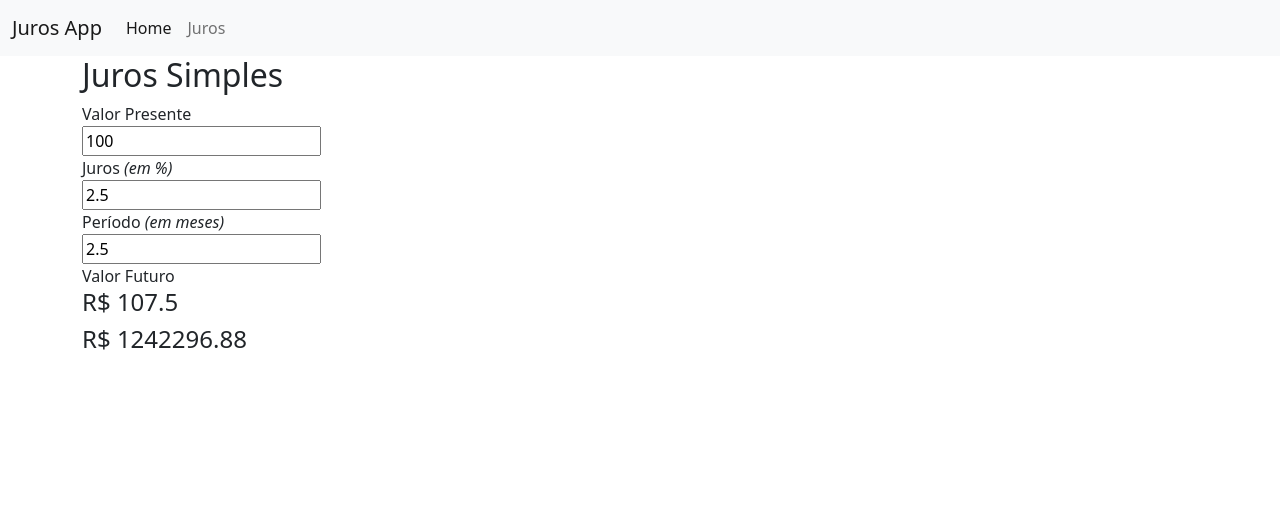
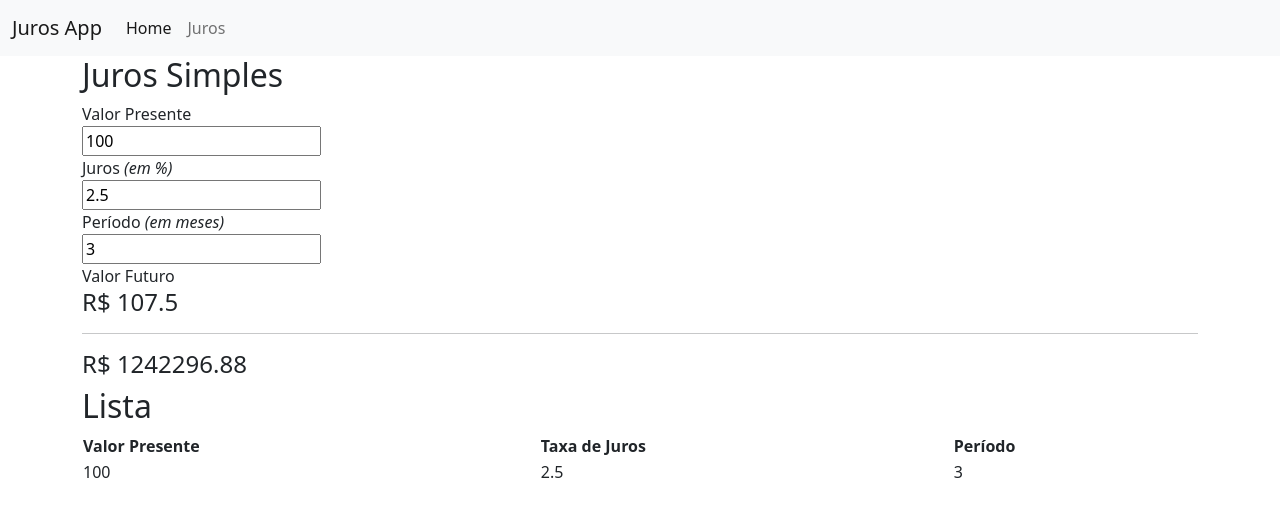
Before and after one commit to AugustoThiago/appJuros, an Angular app: page /juros in a window 1280 px wide. Shown: the top 516 px of the page. Built offline with nearby package versions, Linux system fonts and the light colour scheme.

Commit message:
2 files modified

```diff
--- a/src/app/juros/juros.component.html
+++ b/src/app/juros/juros.component.html
@@ -6,9 +6,24 @@
 <input type="numer" step="0.01" [(ngModel)]="j">
 <br>
 <div>Período <em>(em meses)</em></div>
-<input type="numer" step="0.01" [(ngModel)]="j">
+<input type="numer" step="0.01" [(ngModel)]="n">
 
 <div>Valor Futuro</div>
 <h4>R$ {{getJurosSimples()}}</h4>
 
+<hr>
 <h4>R$ {{getJurosCompostos()}}</h4>
+
+<h2>Lista</h2>
+<table class="table">
+  <tr>
+    <th>Valor Presente</th>
+    <th>Taxa de Juros</th>
+    <th>Período</th>
+  </tr>
+  <tr>
+    <td>{{vp}}</td>
+    <td>{{j}}</td>
+    <td>{{n}}</td>
+  </tr>
+</table>
--- a/src/app/juros/juros.component.ts
+++ b/src/app/juros/juros.component.ts
@@ -10,6 +10,7 @@ export class JurosComponent implements OnInit {
   j:  number;
   n:  number;
   jc: number;
+  list;
 
   constructor() {
     this.vp = 100;
```
